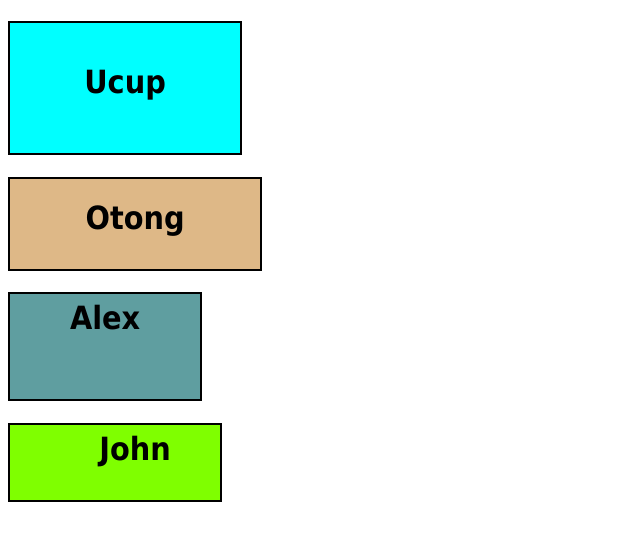
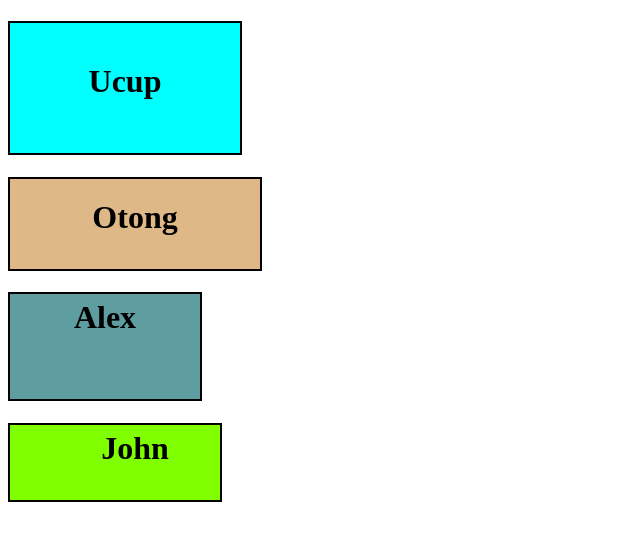
Before and after one commit to iiohanestj09/webdev-journey, a PHP site: page / in a window 1280 px wide. Shown: the top 541 px of the page, without its empty margins (0-640 px from the left). Run offline with PHP 8.4, Linux system fonts and the light colour scheme.

Commit message:
Update materi css

```diff
--- a/2_css/a_css_dasar/13_padding/css/styles.css
+++ b/2_css/a_css_dasar/13_padding/css/styles.css
@@ -1,7 +1,3 @@
-*{
-    font-family: Tahoma;
-}
-
 h1{
     width: 150px;
     height: 50px;
```
